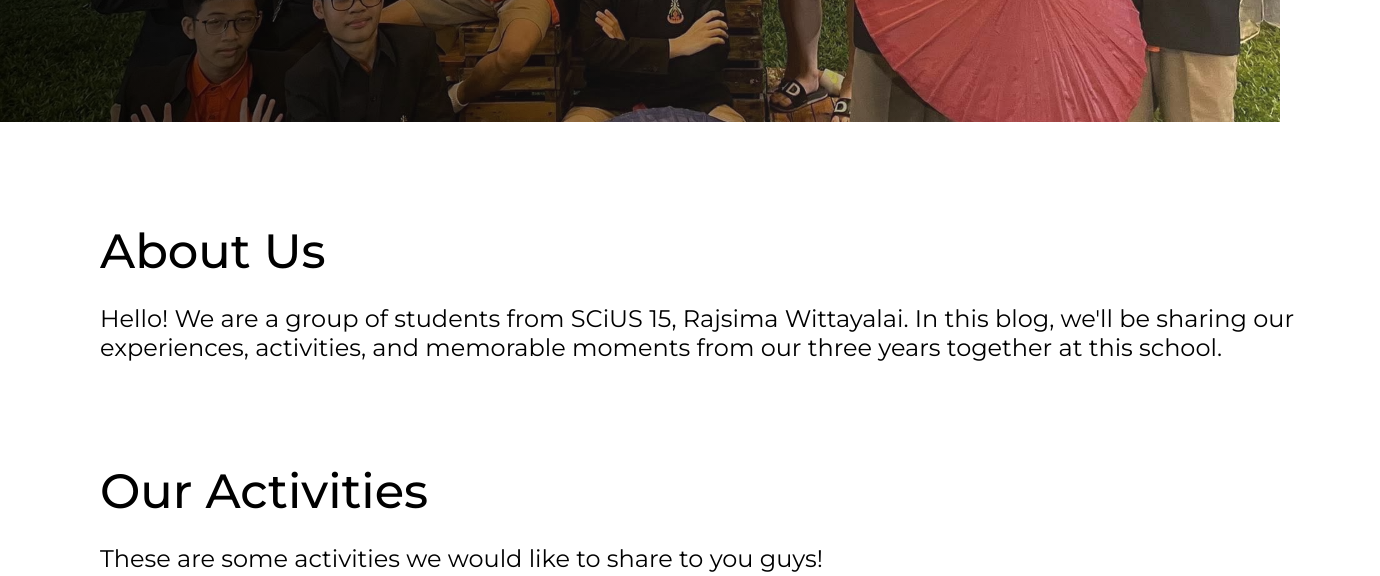
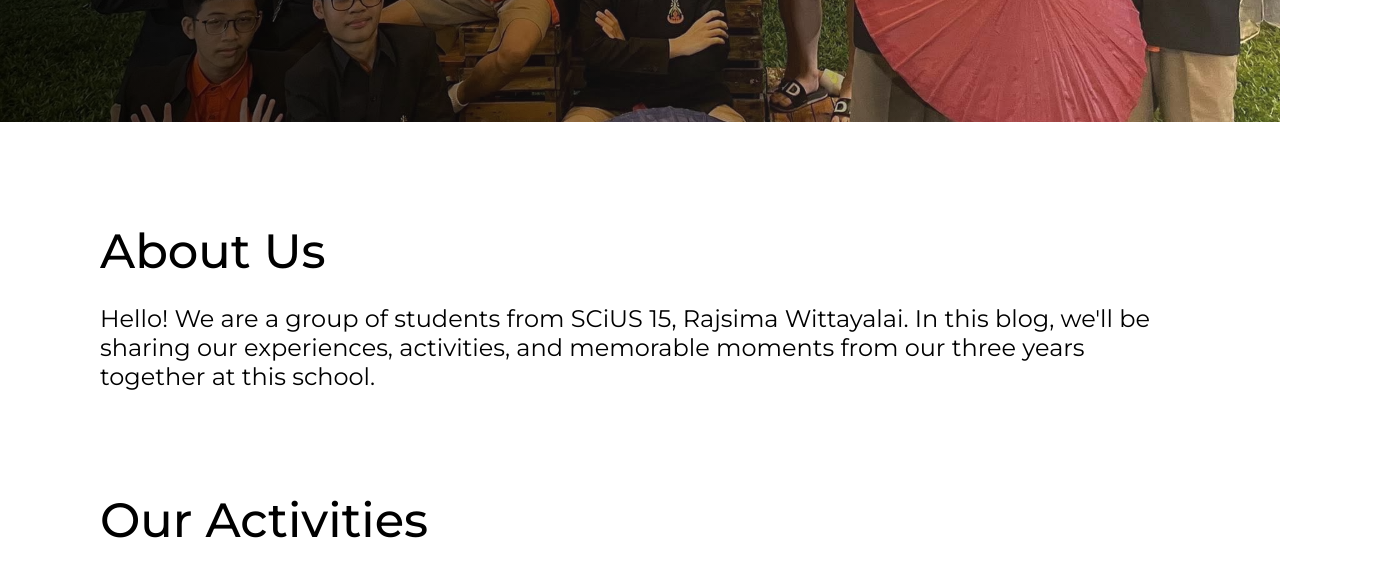
Before and after one commit to DetectiveGot/DetectiveGot.github.io, a plain HTML site: page index.html in a window 1280 px wide. Shown: the part 700-1276 px from the top of the page, 1380 px wide, since content can reach past the window. Drawn offline with Linux system fonts and the light colour scheme.

Commit message:
Update main.css
fix margin

```diff
--- a/main.css
+++ b/main.css
@@ -95,7 +95,7 @@ body {
 
 /* About Section */
 .section {
-    margin: 100px 100px 0px 100px
+    padding: 100px 100px 0px 100px
 }
 
 .section-title {
@@ -181,5 +181,6 @@ body {
     width: 100%;
     height: 50%;
     object-fit: cover;
+    object-position: center;
     /* border: 1px solid rgba(180, 180, 180, 0.8); */
 }
```
